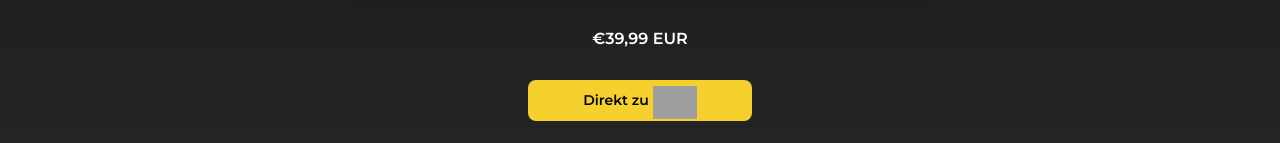
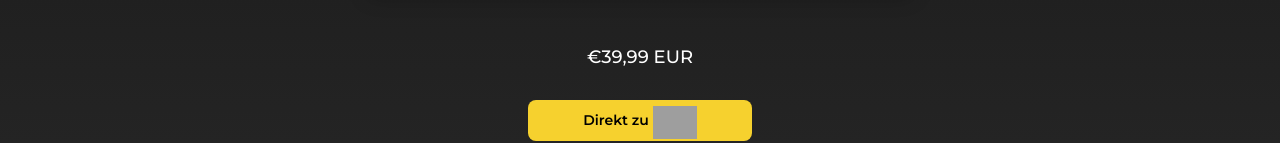
Before and after one commit to sancruzox/email-kurs, a plain HTML site: page pvpp/index.html in a window 1280 px wide. Shown: the part 508-651 px from the top of the page. Drawn offline with nearby package versions, Linux system fonts and the light colour scheme; grey boxes are pictures that could not be loaded; a script that the page names is missing.

Commit message:
Update style.css

```diff
--- a/pvpp/style.css
+++ b/pvpp/style.css
@@ -75,11 +75,11 @@ body {
   box-shadow: 0 0 20px rgba(0, 0, 0, 0.25);
 }
 .hero .price {
-  color: #fff;
+  font-size: 18px;
   text-align: center;
-  margin-top: 2rem;
-  font-size: 1rem;
-  font-weight: 600;
+  padding-top: 50px;
+  color: white;
+  font-weight: 500;
 }
 .hero .buy-button-wrapper {
   margin-top: 2rem;
@@ -301,7 +301,7 @@ body {
 .highlight-section h4 {
   text-align: center;
   color: #a9a9a9;
-  font-size: 1.2rem;
+  font-size: 1.15rem;
   font-weight: 400;
   margin-bottom: 2rem;
 }
```
